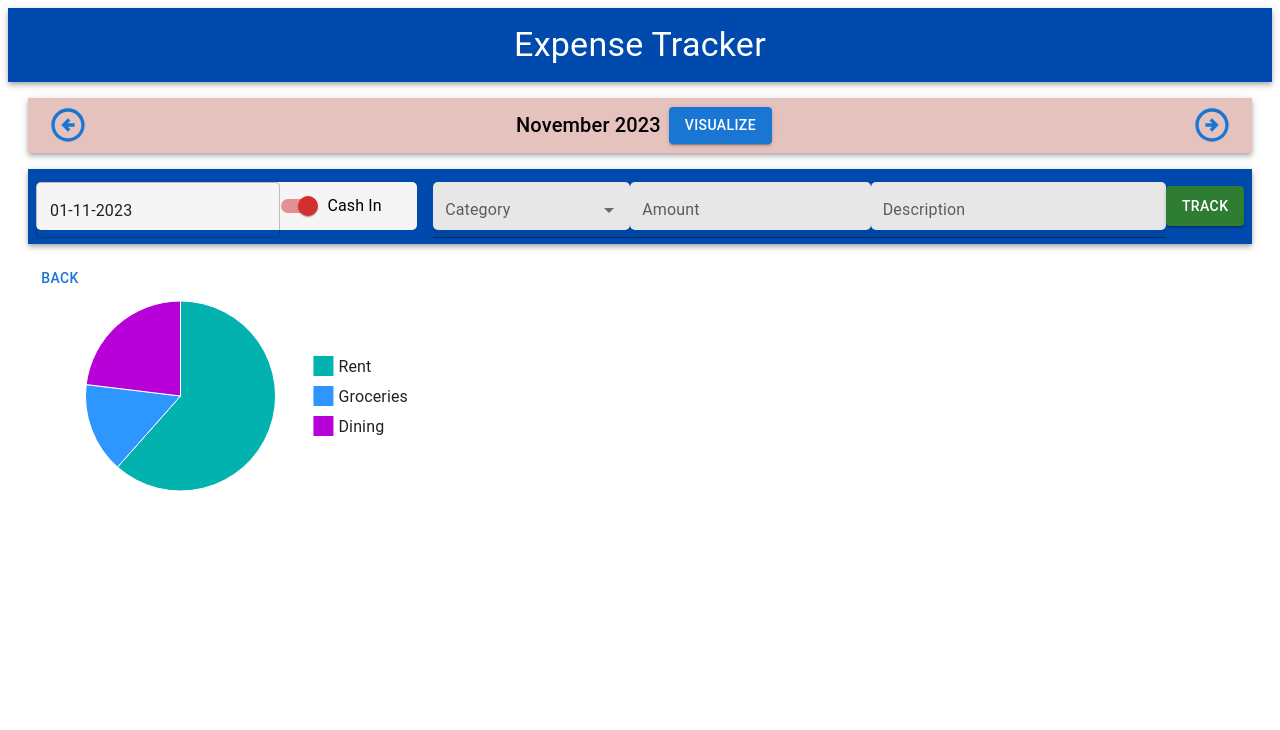
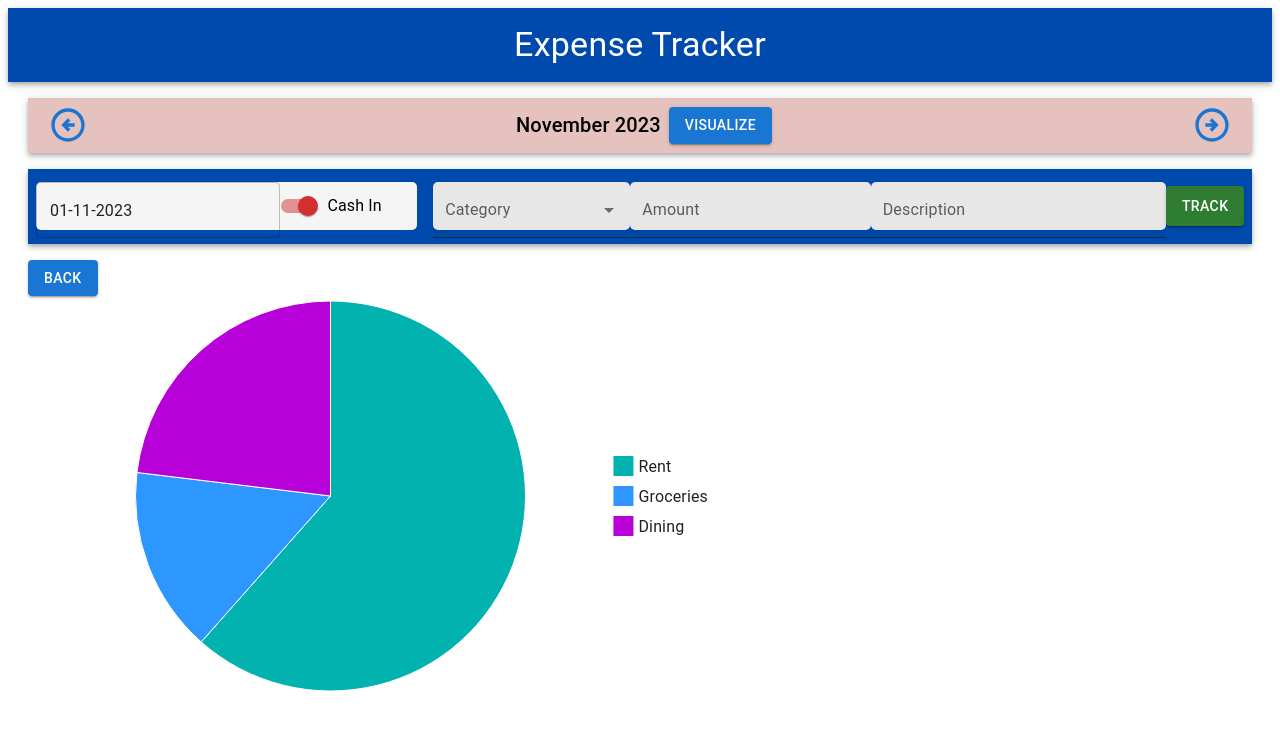
Before and after one commit to agneslily4709/expense-tracker, a React (Create React App) app: page / in a window 1280 px wide. Both pictures are taken after a click on the button "VISUALIZE". Shown: the top 730 px of the page. Built offline with nearby package versions, Linux system fonts and the light colour scheme; the HTML template or start-up script is replaced by a standard one.

Commit message:
Update ExpenseChart.jsx

```diff
--- a/src/pages/ExpenseChart.jsx
+++ b/src/pages/ExpenseChart.jsx
@@ -20,13 +20,13 @@ const ExpenseChart = ({ expenseRows, setVisualize }) => {
               }));
   return (
     <div>
-        <Button onClick={()=>setVisualize(false)}>
+        <Button variant='contained' onClick={()=>setVisualize(false)}>
                 Back
         </Button>
  <PieChart
       series={[{ data: pieChartData }]}
-      width={400}
-      height={200}
+      width={700}
+      height={400}
     />
     </div>
   );
```
